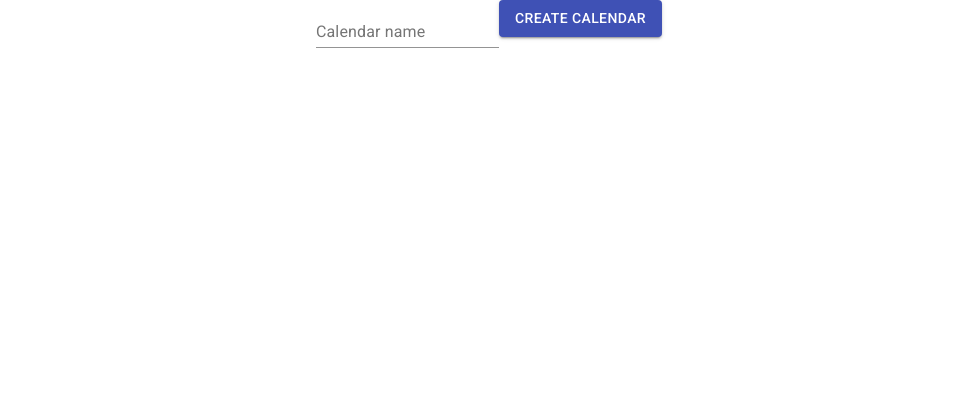
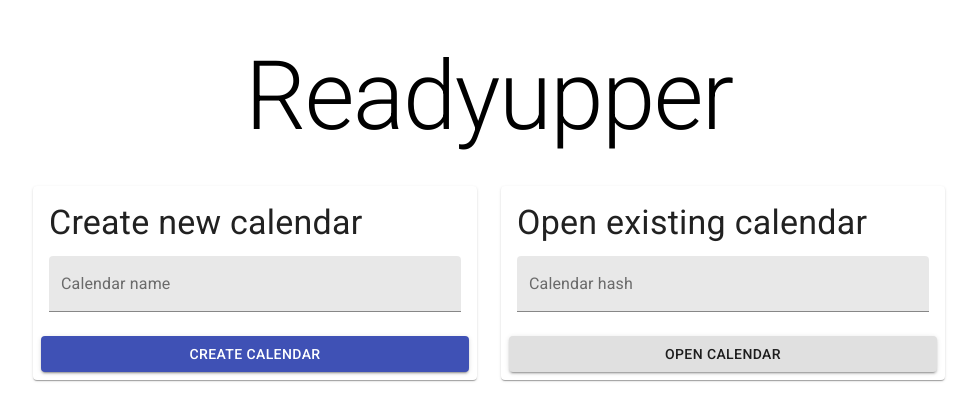
Before and after one commit to akifd/readyupper, a React (Create React App) app in the folder frontend/readyupper/: page / in a window 1280 px wide. Shown: the top 420 px of the page, without its empty margins (151-1128 px from the left). Built offline with nearby package versions, Linux system fonts and the light colour scheme.

Commit message:
Add two cards to frontend homepage

```diff
--- a/frontend/readyupper/src/App.css
+++ b/frontend/readyupper/src/App.css
@@ -1,38 +1,3 @@
-.App {
-  text-align: center;
+.app {
+    margin-top: 40px;
 }
-
-.App-logo {
-  height: 40vmin;
-  pointer-events: none;
-}
-
-@media (prefers-reduced-motion: no-preference) {
-  .App-logo {
-    animation: App-logo-spin infinite 20s linear;
-  }
-}
-
-.App-header {
-  background-color: #282c34;
-  min-height: 100vh;
-  display: flex;
-  flex-direction: column;
-  align-items: center;
-  justify-content: center;
-  font-size: calc(10px + 2vmin);
-  color: white;
-}
-
-.App-link {
-  color: #61dafb;
-}
-
-@keyframes App-logo-spin {
-  from {
-    transform: rotate(0deg);
-  }
-  to {
-    transform: rotate(360deg);
-  }
-}
--- a/frontend/readyupper/src/App.tsx
+++ b/frontend/readyupper/src/App.tsx
@@ -1,18 +1,59 @@
 import React from 'react';
+
 import Button from '@material-ui/core/Button';
-import './App.css';
 import TextField from '@material-ui/core/TextField';
 import Container from '@material-ui/core/Container';
+import Typography from '@material-ui/core/Typography';
+import Card from '@material-ui/core/Card';
+import CardContent from '@material-ui/core/CardContent';
+import CardActions from '@material-ui/core/CardActions';
+import Grid from '@material-ui/core/Grid';
+
+import './App.css';
 
 
 function App() {
   return (
-    <div className="App">
-      <Container className="App" maxWidth="sm">
-        <TextField label="Calendar name" />
-        <Button variant="contained" color="primary">
-          Create calendar
-        </Button>
+    <div className="app">
+      <Container className="App" maxWidth="md">
+        <Typography variant="h1" component="h1" gutterBottom align="center">
+          Readyupper
+        </Typography>
+
+        <Grid container spacing={3}>
+          <Grid item sm={12} md={6}>
+            <Card>
+              <CardContent>
+                <Typography component="h2" variant="h4" gutterBottom>
+                  Create new calendar
+                </Typography>
+                <TextField label="Calendar name" variant="filled" fullWidth />
+              </CardContent>
+              <CardActions>
+                <Button variant="contained" color="primary" fullWidth>
+                  Create calendar
+                </Button>
+              </CardActions>
+            </Card>
+          </Grid>
+
+          <Grid item sm={12} md={6}>
+            <Card>
+              <CardContent>
+                <Typography component="h2" variant="h4" gutterBottom>
+                  Open existing calendar
+                </Typography>
+                <TextField label="Calendar hash" variant="filled" fullWidth />
+              </CardContent>
+              <CardActions>
+                <Button variant="contained" fullWidth>
+                  Open calendar
+                </Button>
+              </CardActions>
+            </Card>
+          </Grid>
+        </Grid>
+
       </Container>
     </div>
   );
```
